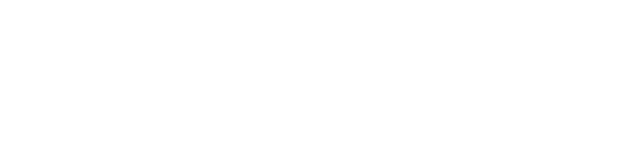
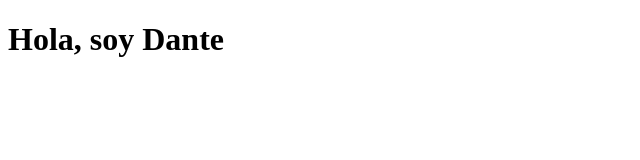
Before and after one commit to byvluh/Trial, a plain HTML site: page index.html in a window 1280 px wide. Shown: the whole page, without its empty margins (0-640 px from the left). Drawn offline with Linux system fonts and the light colour scheme.

Commit message:
Agregue mi nombre al html

```diff
--- a/index.html
+++ b/index.html
@@ -7,6 +7,6 @@
     <title>Document</title>
 </head>
 <body>
-
+    <h1>Hola, soy Dante</h1>
 </body>
 </html>
```
